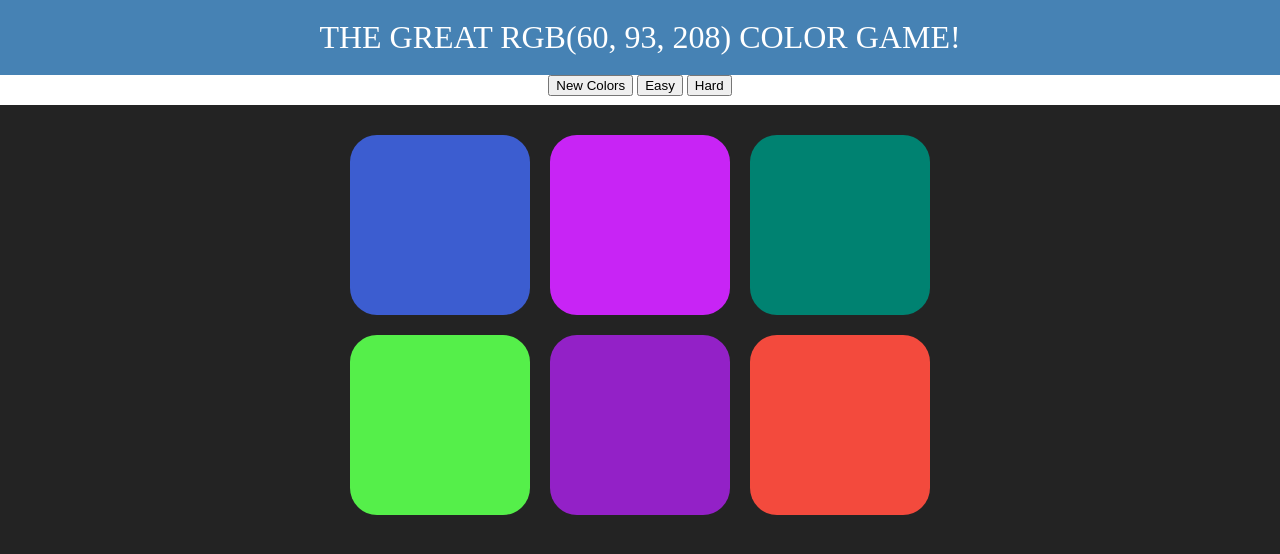
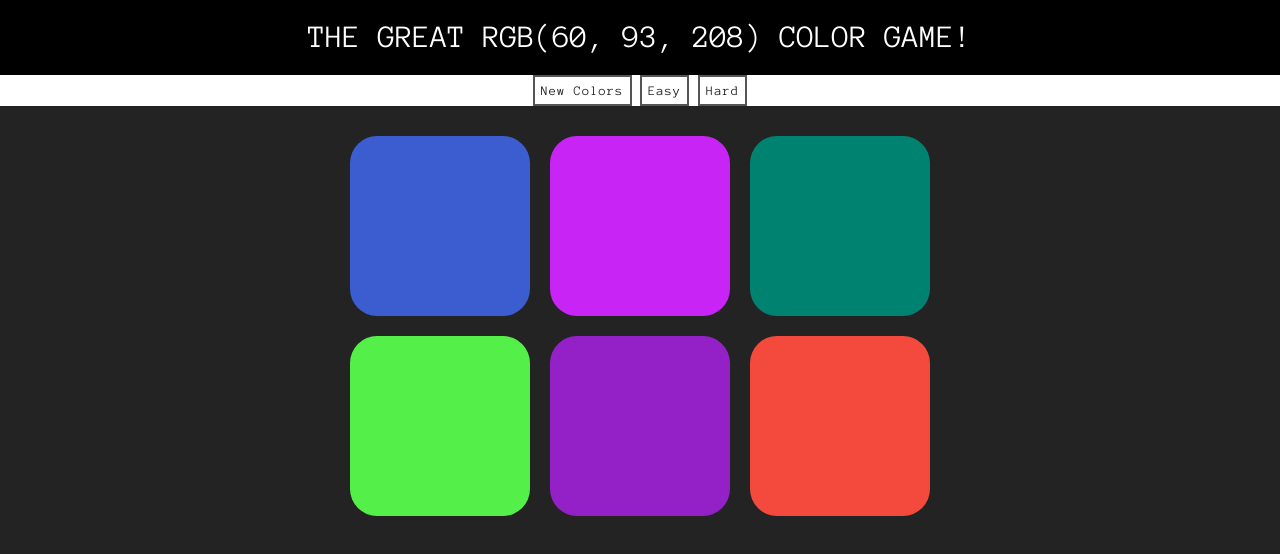
Before and after one commit to dianacpg/RGB_Color_Game, a plain HTML site: page index.html in a window 1280 px wide. Drawn offline with Linux system fonts and the light colour scheme; a web font is replaced by a local one.

Commit message:
var for let

```diff
--- a/app.css
+++ b/app.css
@@ -9,16 +9,18 @@ h1 {
   line-height: 1.1;
   font-weight: normal;
   color: white;
-  background: steelblue;
+  font-family: "Anonymous Pro", monospace;
+  background: black;
   margin: 0;
   text-transform: uppercase;
   padding: 20px 0;
 }
 #menu {
-  height: 30px;
+  height: 31px;
   text-align: center;
   background-color: white;
   color: black;
+  font-family: "Anonymous Pro", monospace;
 }
 
 #container {
@@ -39,9 +41,22 @@ h1 {
 }
 
 .active {
-  background: rgba(255, 255, 255, 0.603);
+  background: #444444;
+  color: white;
 }
 
 #message {
   color: black;
+  letter-spacing: 1px;
+  font-family: "Anonymous Pro", monospace;
 }
+
+button {
+  background-color: white;
+  color: #232323;
+  border: 2px solid #555555;
+  height: 100%;
+  letter-spacing: 1px;
+  transition: all 0.3s;
+  font-family: "Anonymous Pro", monospace;
+}
--- a/app.js
+++ b/app.js
@@ -1,20 +1,19 @@
-var numberSquares = 6;
-var colors = randomColors(6);
-var h1 = document.querySelector("h1");
-var squares = document.querySelectorAll(".square");
-var colorPicked = pickColor();
-var winningColor = document.querySelector("#winningColor");
+let numberSquares = 6;
+let colors = randomColors(6);
+let squares = document.querySelectorAll(".square");
+let colorPicked = pickColor();
+let winningColor = document.querySelector("#winningColor");
 winningColor.textContent = colorPicked;
-var message = document.querySelector("#message");
-var h1 = document.querySelector("h1");
-var easyButton = document.querySelector("#easymode");
-var hardButton = document.querySelector("#hardmode");
+let message = document.querySelector("#message");
+let h1 = document.querySelector("h1");
+let easyButton = document.querySelector("#easymode");
+let hardButton = document.querySelector("#hardmode");
 
 // Response when clicking squares
-for (var i = 0; i < squares.length; i++) {
+for (let i = 0; i < squares.length; i++) {
   squares[i].style.backgroundColor = colors[i];
   squares[i].addEventListener("click", function () {
-    var clickedColor = this.style.backgroundColor;
+    let clickedColor = this.style.backgroundColor;
     if (clickedColor === colorPicked) {
       message.textContent = "Correct!";
       h1.style.backgroundColor = clickedColor;
@@ -32,21 +31,21 @@ for (var i = 0; i < squares.length; i++) {
 // loop colors
 function changeColors(color) {
   h1.style.backgroundColor = color;
-  for (var i = 0; i < squares.length; i++) {
+  for (let i = 0; i < squares.length; i++) {
     squares[i].style.backgroundColor = color;
   }
 }
 
-// Pick new winner colour by selecting the index array
+// Pick new winner color by selecting the index array
 function pickColor() {
-  var indexwinner = Math.floor(Math.random() * colors.length);
+  let indexwinner = Math.floor(Math.random() * colors.length);
   return colors[indexwinner];
 }
 
 // Creating an array with colors
 function randomColors(amount) {
-  var array = [];
-  for (var i = 0; i < amount; i++) {
+  let array = [];
+  for (let i = 0; i < amount; i++) {
     array.push(randomColor());
   }
   return array;
@@ -54,10 +53,10 @@ function randomColors(amount) {
 
 // Creating RGB color code RGB (0-255, 0-255, 0-255)
 function randomColor() {
-  var red = Math.floor(Math.random() * 256);
-  var green = Math.floor(Math.random() * 256);
-  var blue = Math.floor(Math.random() * 256);
-  var color = "rgb(" + red + ", " + green + ", " + blue + ")";
+  let red = Math.floor(Math.random() * 256);
+  let green = Math.floor(Math.random() * 256);
+  let blue = Math.floor(Math.random() * 256);
+  let color = "rgb(" + red + ", " + green + ", " + blue + ")";
   return color;
 }
 
@@ -69,7 +68,7 @@ easyButton.addEventListener("click", function () {
   colors = randomColors(numberSquares);
   colorPicked = pickColor();
   winningColor.textContent = colorPicked;
-  for (var i = 0; i < squares.length; i++) {
+  for (let i = 0; i < squares.length; i++) {
     squares[i].style.backgroundColor = colors[i];
     if (i > 2) {
       squares[i].style.display = "none";
@@ -85,7 +84,7 @@ hardButton.addEventListener("click", function () {
   colors = randomColors(numberSquares);
   colorPicked = pickColor();
   winningColor.textContent = colorPicked;
-  for (var i = 0; i < squares.length; i++) {
+  for (let i = 0; i < squares.length; i++) {
     squares[i].style.backgroundColor = colors[i];
     if (squares[i].style.display === "none") {
       squares[i].style.display = "block";
@@ -99,7 +98,7 @@ reset.addEventListener("click", function () {
   colors = randomColors(numberSquares);
   colorPicked = pickColor();
   winningColor.textContent = colorPicked;
-  for (var i = 0; i < colors.length; i++) {
+  for (let i = 0; i < colors.length; i++) {
     squares[i].style.backgroundColor = colors[i];
   }
   h1.style.backgroundColor = "#232323";
--- a/index.html
+++ b/index.html
@@ -3,9 +3,24 @@
   <head>
     <title>Color Game</title>
     <link rel="stylesheet" type="text/css" href="app.css" />
+    <link rel="preconnect" href="https://fonts.gstatic.com" />
+    <link
+      href="https://fonts.googleapis.com/css2?family=Shrikhand&display=swap"
+      rel="stylesheet"
+    />
+    <link rel="preconnect" href="https://fonts.gstatic.com" />
+    <link
+      href="https://fonts.googleapis.com/css2?family=Anonymous+Pro&display=swap"
+      rel="stylesheet"
+    />
   </head>
+
   <body>
-    <h1>The Great <span id="winningColor">RGB</span> Color Game!</h1>
+    <h1>
+      The Great
+      <span id="winningColor">RGB</span>
+      Color Game!
+    </h1>
 
     <div id="menu">
       <button id="reset">New Colors</button>
```
